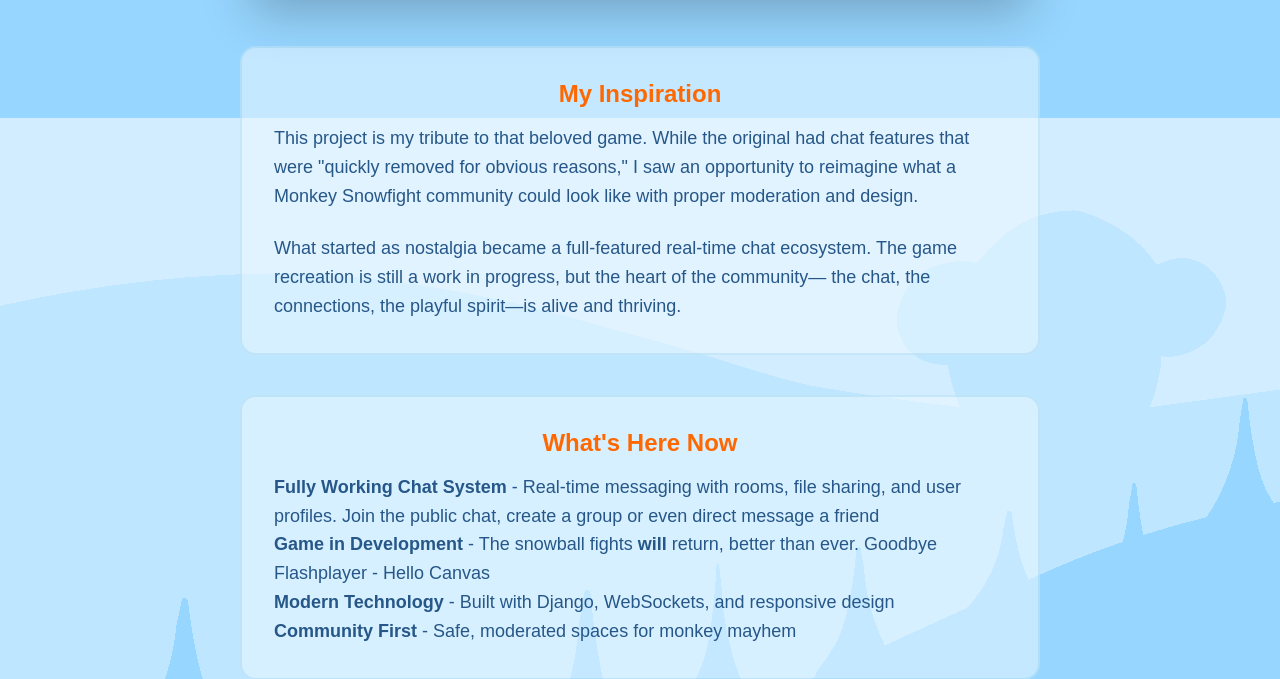
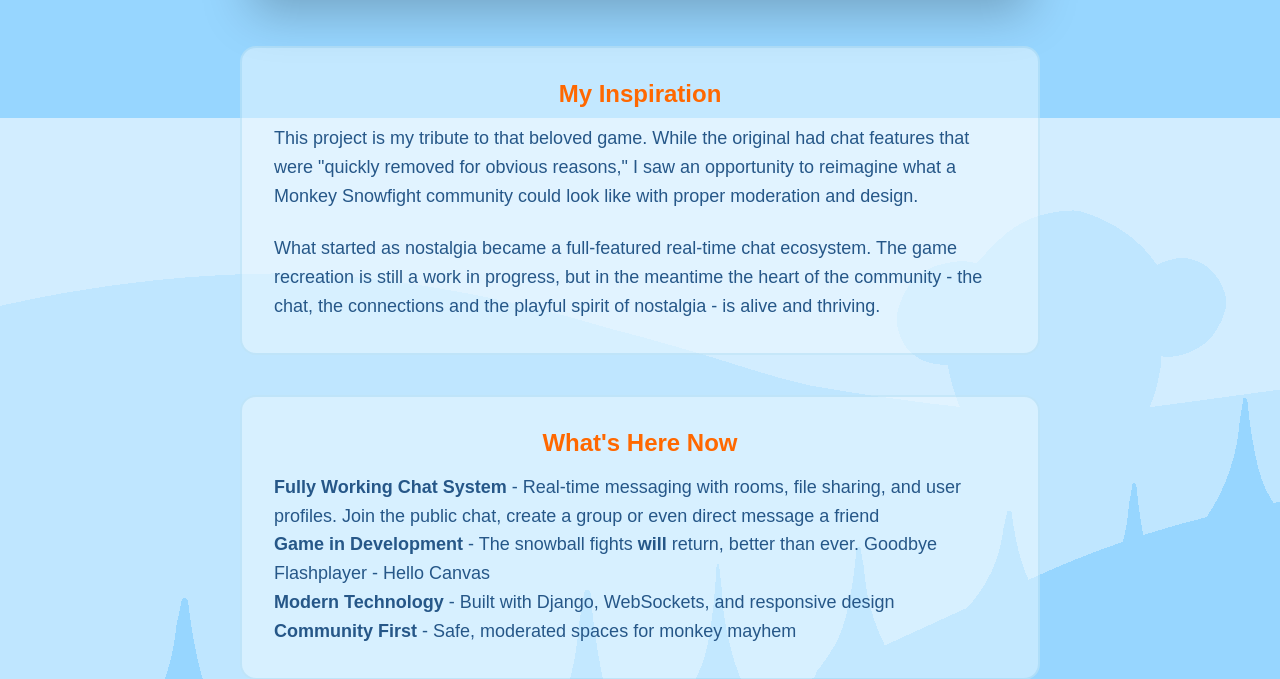
Before and after one commit to markrshaw99/Monkey_Snowfight, a Django app: page / in a window 1280 px wide. Shown: the part 735-1414 px from the top of the page. Run offline with Django 5.2, Linux system fonts and the light colour scheme; parts of the project's set-up code (start-up, migrations or seed data) failed here and were passed over; some web fonts are replaced.

```diff
--- a/monkeyhome/templates/monkeyhome/welcome.html
+++ b/monkeyhome/templates/monkeyhome/welcome.html
@@ -32,8 +32,8 @@
 
             <p class="welcome__description">
                 What started as nostalgia became a full-featured real-time chat ecosystem.
-                The game recreation is still a work in progress, but the heart of the community—
-                the chat, the connections, the playful spirit—is alive and thriving.
+                The game recreation is still a work in progress, but in the meantime the heart of the community -
+                the chat, the connections and the playful spirit of nostalgia - is alive and thriving.
             </p>
         </div>
 
```
Also changed, not shown: README.md.
